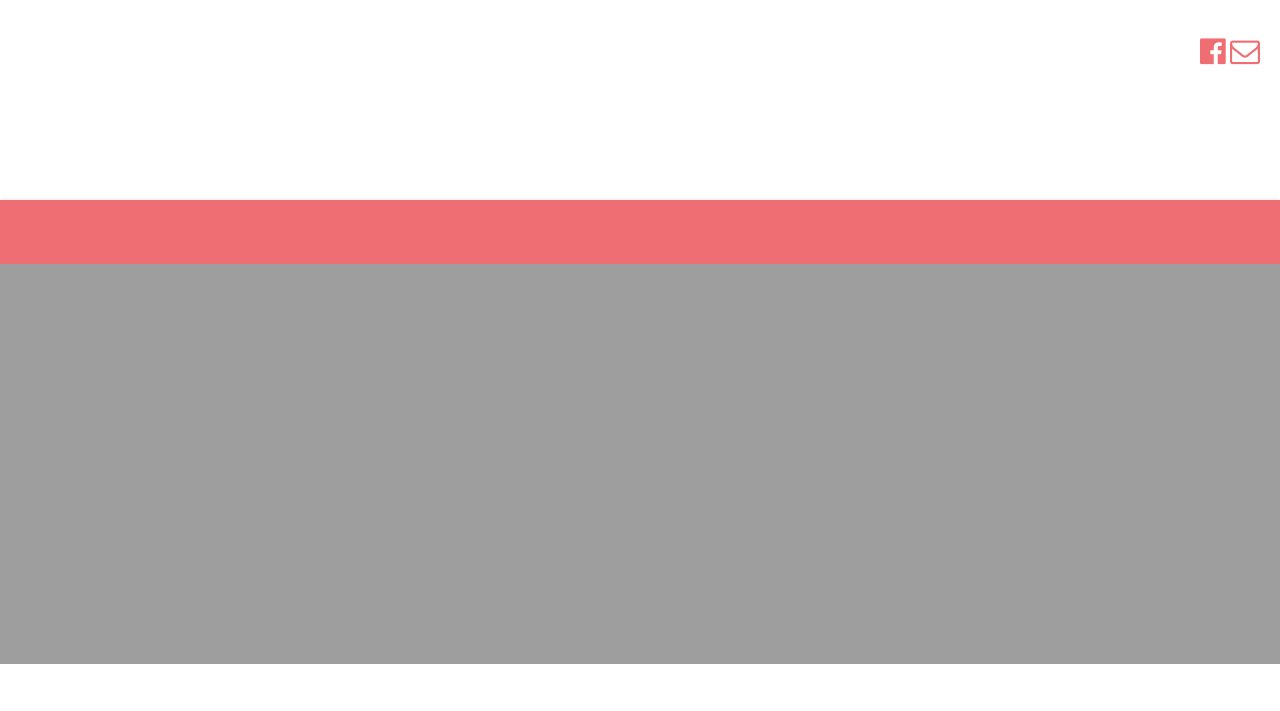
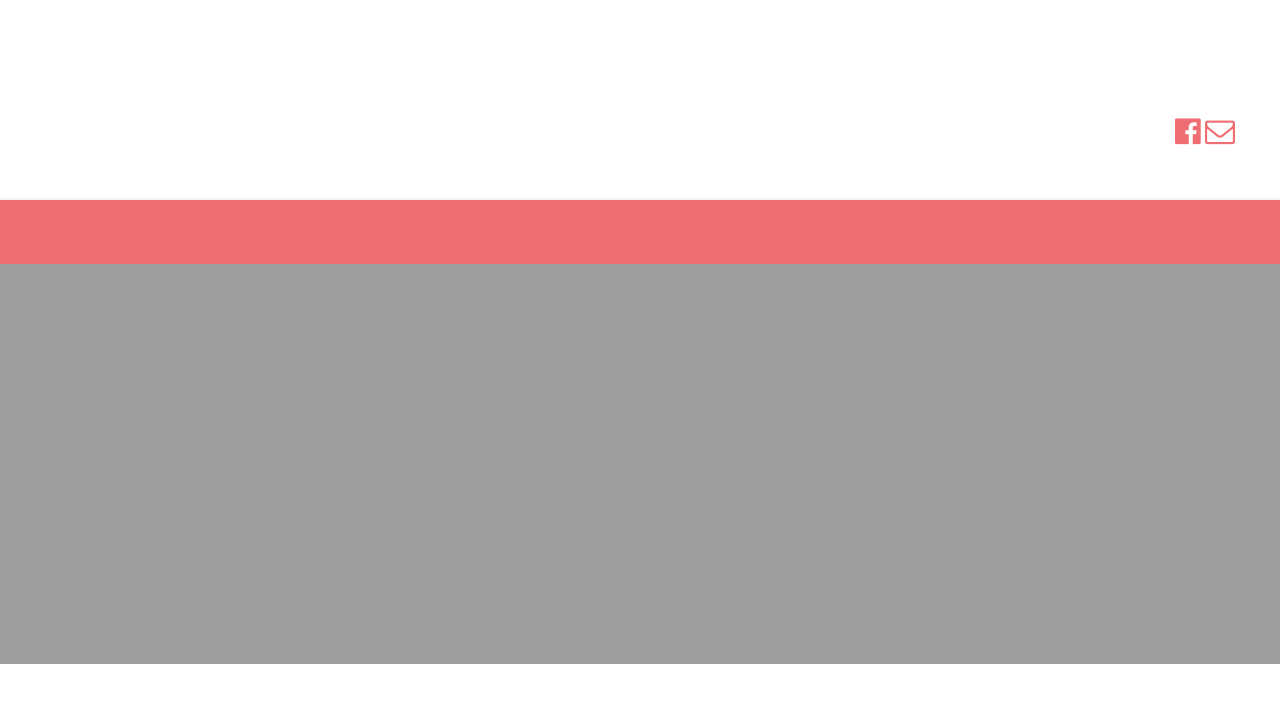
Before and after one commit to Canner-can/club-theme-material, a website: page index.hbs in a window 1280 px wide. Shown: the top 711 px of the page. Drawn offline with nearby package versions, Linux system fonts and the light colour scheme; files that its build step writes are made by us from their sources.

Commit message:
update style

```diff
--- a/scss/style.scss
+++ b/scss/style.scss
@@ -24,8 +24,8 @@ div.container {
 }
 .contact-info {
     position: absolute;
-    top: 20px;
-    right: 20px;
+    top: 100px;
+    right: 45px;
     color: #ee6e73;
 }
 body a{
```
Also changed, not shown: css/style.css.
